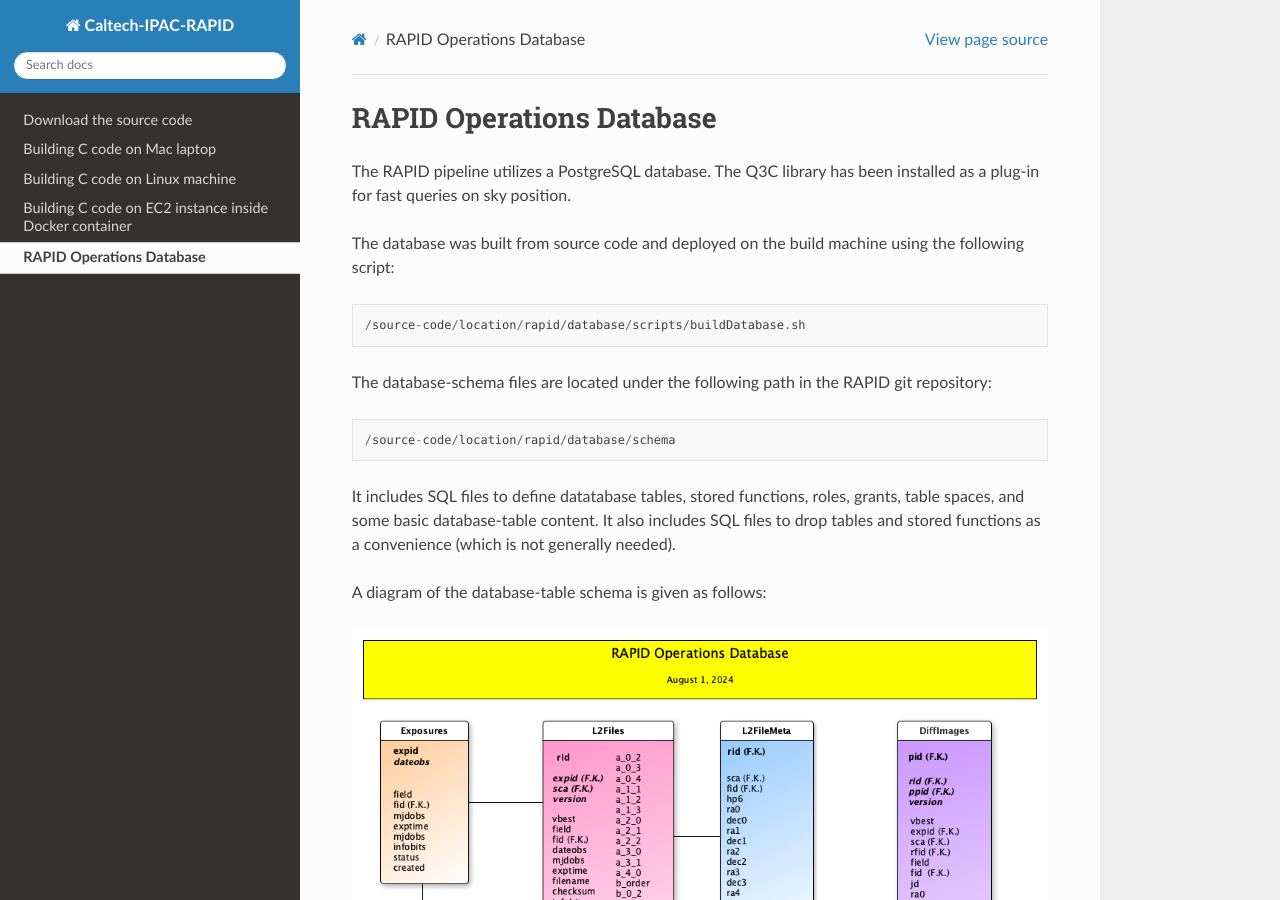
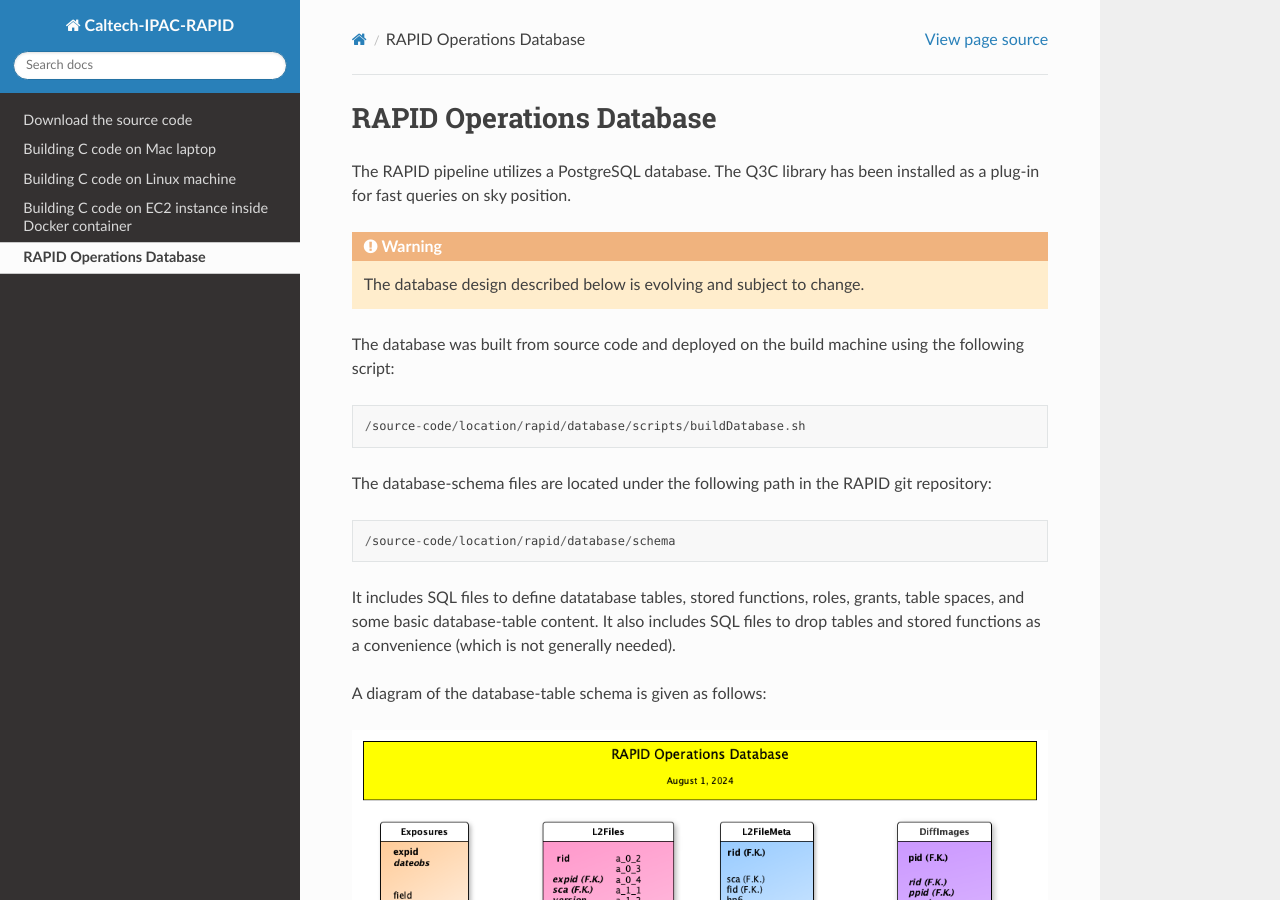
Before and after one commit to Caltech-IPAC/rapid, a Sphinx documentation site: the page built from docs/source/db/db.rst, in a window 1280 px wide and 900 px high. Built offline with Sphinx 7.4.7 and the Read the Docs theme 2.0.0, drawn with Linux system fonts in a browser that asks for light colours.

Commit message:
Added warning: The database design described below is evolving and subject to change.

```diff
--- a/docs/source/db/db.rst
+++ b/docs/source/db/db.rst
@@ -3,6 +3,9 @@
 
 The RAPID pipeline utilizes a PostgreSQL database.  The Q3C library
 has been installed as a plug-in for fast queries on sky position.
+
+.. warning::
+    The database design described below is evolving and subject to change.
 
 The database was built from source code and deployed on the
 build machine using the following script:
```
